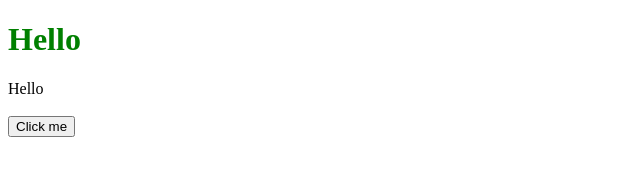
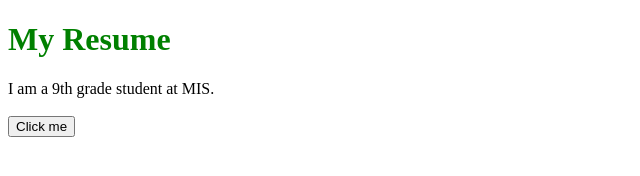
Before and after one commit to 24689111315/Website-, a plain HTML site: page index.html in a window 1280 px wide. Shown: the whole page, without its empty margins (0-640 px from the left). Drawn offline with Linux system fonts and the light colour scheme.

Commit message:
Update index.html

```diff
--- a/index.html
+++ b/index.html
@@ -7,8 +7,8 @@
         <script src="script.js"></script>
     </head>
     <body>
-        <h1 class="title">Hello</h1>
-        <div id="mainDiv">Hello</div>
+        <h1 class="title"> My Resume</h1>
+        <div id="mainDiv">I am a 9th grade student at MIS.   </div>
         <br />
         <button onclick="buttonClicked()">Click me</button>
         <font = "purple">
```
